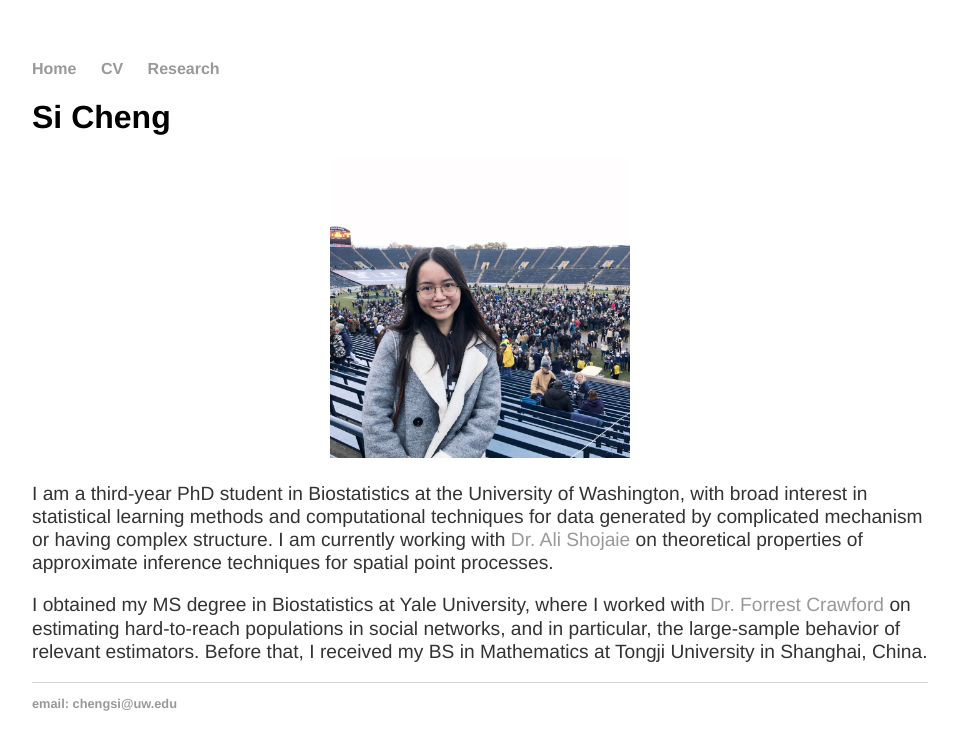
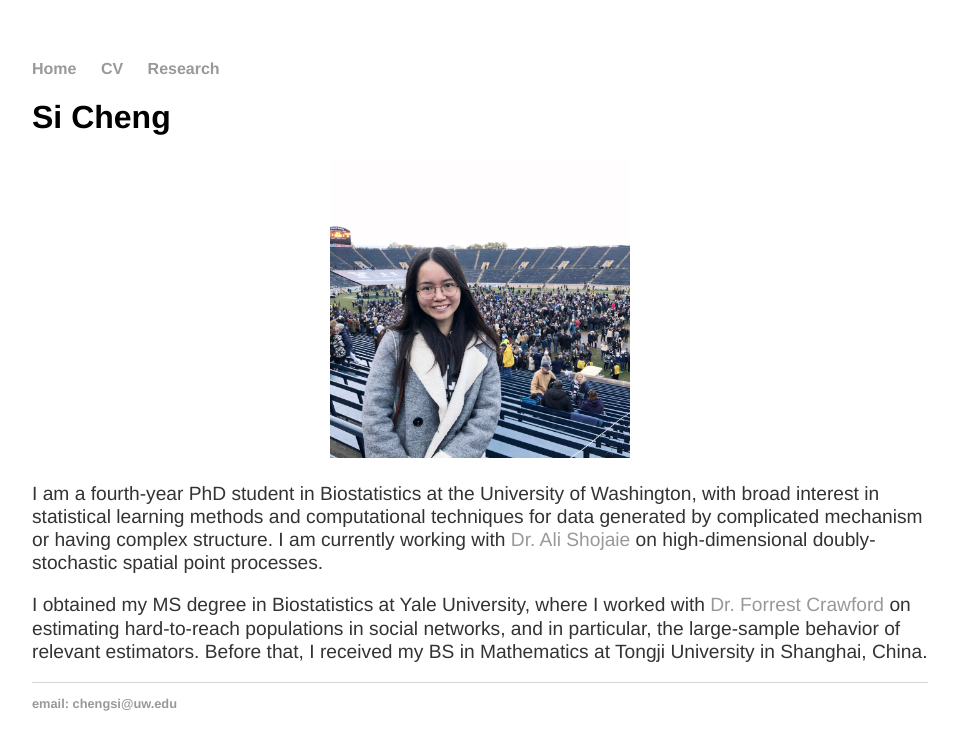
Before and after one commit to chengs94/chengs94.github.io, a Jekyll site: the page built from index.html, in a window 1280 px wide. Shown: the top 750 px of the page, without its empty margins (160-1117 px from the left). Built offline with Jekyll 4.4.1, drawn with Linux system fonts in a browser that asks for light colours.

Commit message:
update index.html
updated academic/research info

```diff
--- a/index.html
+++ b/index.html
@@ -5,11 +5,11 @@ title: Si Cheng's Homepage
 <div class="blurb">
 	<h1>Si Cheng</h1>
 	<p align="center"><img src="profile_photo.jpg" width="300" height="300"></p>
-	<p align="left">I am a third-year PhD student in Biostatistics at the University of Washington,
+	<p align="left">I am a fourth-year PhD student in Biostatistics at the University of Washington,
 		with broad interest in statistical learning methods and computational techniques for data
 		generated by complicated mechanism or having complex structure. I am currently working with
 		<a href="http://faculty.washington.edu/ashojaie/">Dr. Ali Shojaie</a> on
-		theoretical properties of approximate inference techniques for spatial point processes.</p>
+		high-dimensional doubly-stochastic spatial point processes.</p>
 
 	<p align="left"> I obtained my MS degree in Biostatistics at Yale University, where I worked with
 		<a href="http://www.crawfordlab.io/">Dr. Forrest Crawford</a>
```
